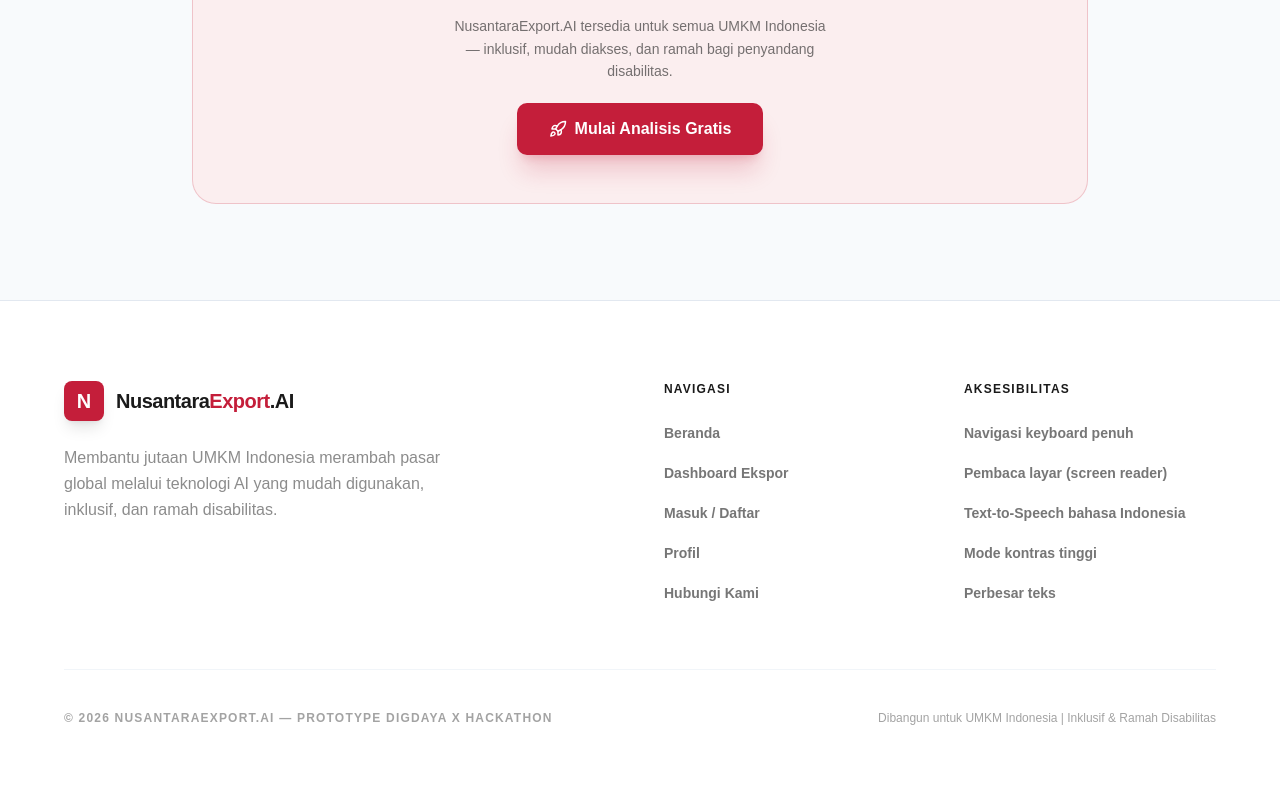
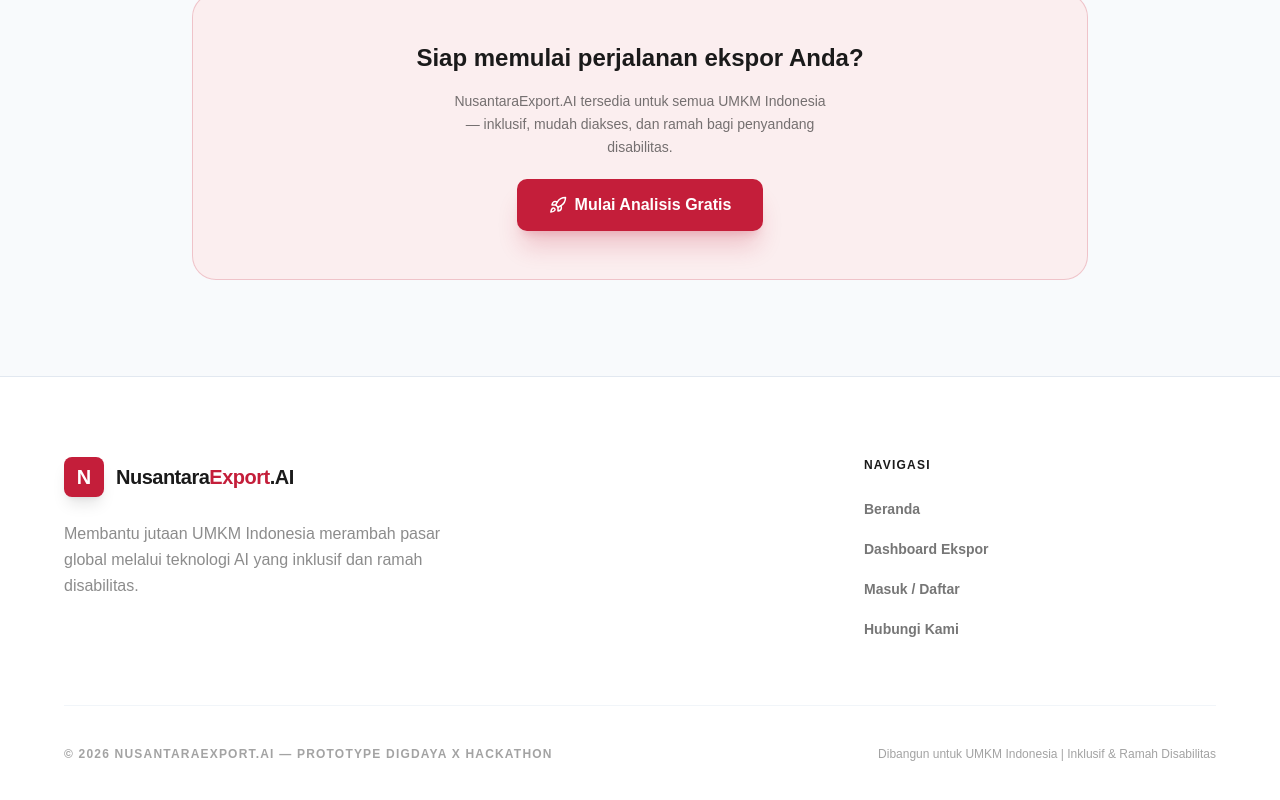
Before and after one commit to henrysalim/nusantaraexport.ai, a React (Vite) app in the folder frontend/: page / in a window 1280 px wide. Shown: the part 5168-5968 px from the top of the page. Before the commit the page ends 5934 px from the top, so only its background shows below. Built offline with nearby package versions, Linux system fonts and the light colour scheme; a web font is replaced by a local one.

Commit message:
fix: 404 not found, remove Profil URL from footer, add h-screen class to about

```diff
--- a/frontend/src/App.jsx
+++ b/frontend/src/App.jsx
@@ -1,4 +1,5 @@
-import { Routes, Route } from "react-router-dom";
+import { Routes, Route, useLocation } from "react-router-dom";
+import { useEffect, useRef } from "react";
 import Navbar from "./components/Navbar";
 import Footer from "./components/Footer";
 import AccessibilityTools from "./components/AccessibilityTools";
@@ -9,6 +10,18 @@ import ProfilePage from "./pages/ProfilePage";
 import ContactPage from "./pages/ContactPage";
 
 export default function App() {
+  const location = useLocation();
+  const lastPathname = useRef(location.pathname);
+
+  useEffect(() => {
+    // Hanya scroll jika pathname BENAR-BENAR berubah (Navigasi)
+    // Agar saat refresh browser bisa mengembalikan posisi scroll asli
+    if (lastPathname.current !== location.pathname) {
+      window.scrollTo(0, 0);
+      lastPathname.current = location.pathname;
+    }
+  }, [location.pathname]);
+
   return (
     <div className="relative">
       <AccessibilityTools />
--- a/frontend/src/components/AboutSection.jsx
+++ b/frontend/src/components/AboutSection.jsx
@@ -2,7 +2,7 @@ import { XCircle, CheckCircle2, Mic, BarChart3, FileText, ShieldCheck } from "lu
 
 export default function AboutSection() {
   return (
-    <section id="tentang" className="py-24 bg-slate-soft px-6" aria-labelledby="tentang-heading">
+    <section id="tentang" className="h-screen py-24 bg-slate-soft px-6" aria-labelledby="tentang-heading">
       <div className="max-w-6xl mx-auto grid lg:grid-cols-2 gap-16 items-center">
         <div className="animate-fadeInUp">
           <h2 id="tentang-heading" className="text-3xl lg:text-5xl font-display font-black text-secondary leading-tight mb-8">
--- a/frontend/src/components/Footer.jsx
+++ b/frontend/src/components/Footer.jsx
@@ -2,21 +2,32 @@ import { Link } from "react-router-dom";
 
 export default function Footer() {
   return (
-    <footer className="bg-white border-t border-slate-200 pt-20 pb-10 px-6" role="contentinfo" aria-label="Informasi kontak dan navigasi tambahan">
+    <footer
+      className="bg-white border-t border-slate-200 pt-20 pb-10 px-6"
+      role="contentinfo"
+      aria-label="Informasi kontak dan navigasi tambahan"
+    >
       <div className="max-w-6xl mx-auto">
-        <div className="grid md:grid-cols-4 gap-12 mb-16">
+        <div className="grid md:grid-cols-3 gap-12 mb-16">
           <div className="col-span-2">
-            <Link to="/" className="flex items-center gap-3 mb-6" aria-label="NusantaraExport.AI - Kembali ke halaman utama">
-              <div className="w-10 h-10 bg-accent rounded-lg flex items-center justify-center text-white shadow-lg" aria-hidden="true">
+            <Link
+              to="/"
+              className="flex items-center gap-3 mb-6"
+              aria-label="NusantaraExport.AI - Kembali ke halaman utama"
+            >
+              <div
+                className="w-10 h-10 bg-accent rounded-lg flex items-center justify-center text-white shadow-lg"
+                aria-hidden="true"
+              >
                 <span className="text-xl font-bold">N</span>
               </div>
               <span className="font-display font-black text-xl text-secondary tracking-tight">
                 Nusantara<span className="text-accent">Export</span>.AI
               </span>
             </Link>
-            <p className="text-secondary/50 font-medium max-w-sm mb-8 leading-relaxed">
+            <p className="text-secondary/50 font-medium max-w-sm mb-4 leading-relaxed">
               Membantu jutaan UMKM Indonesia merambah pasar global melalui
-              teknologi AI yang mudah digunakan, inklusif, dan ramah disabilitas.
+              teknologi AI yang inklusif dan ramah disabilitas.
             </p>
           </div>
 
@@ -29,28 +40,19 @@ export default function Footer() {
                 { label: "Beranda", href: "/" },
                 { label: "Dashboard Ekspor", href: "/demo" },
                 { label: "Masuk / Daftar", href: "/login" },
-                { label: "Profil", href: "/profil" },
                 { label: "Hubungi Kami", href: "/kontak" },
               ].map((l) => (
                 <li key={l.label}>
-                  <Link to={l.href} className="text-sm font-bold text-secondary/60 hover:text-accent transition-colors">{l.label}</Link>
+                  <Link
+                    to={l.href}
+                    className="text-sm font-bold text-secondary/60 hover:text-accent transition-colors"
+                  >
+                    {l.label}
+                  </Link>
                 </li>
               ))}
             </ul>
           </nav>
-
-          <div>
-            <h4 className="font-black text-secondary mb-6 uppercase tracking-widest text-xs">
-              Aksesibilitas
-            </h4>
-            <ul className="space-y-4">
-              <li><span className="text-sm font-bold text-secondary/60">Navigasi keyboard penuh</span></li>
-              <li><span className="text-sm font-bold text-secondary/60">Pembaca layar (screen reader)</span></li>
-              <li><span className="text-sm font-bold text-secondary/60">Text-to-Speech bahasa Indonesia</span></li>
-              <li><span className="text-sm font-bold text-secondary/60">Mode kontras tinggi</span></li>
-              <li><span className="text-sm font-bold text-secondary/60">Perbesar teks</span></li>
-            </ul>
-          </div>
         </div>
 
         <div className="pt-10 border-t border-slate-100 flex flex-col md:flex-row justify-between items-center gap-6">
```
Also changed, not shown: frontend/vercel.json (added).
